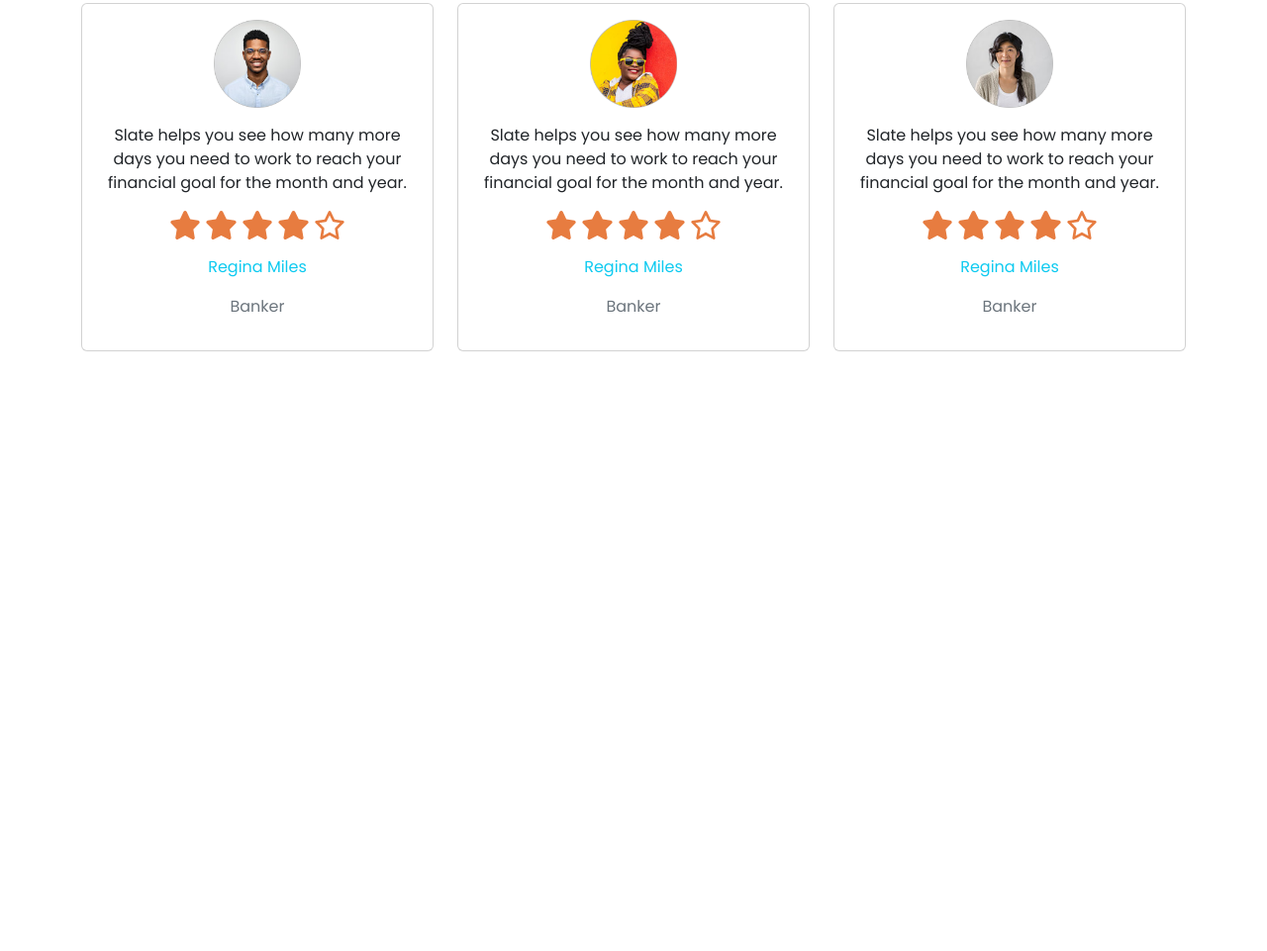
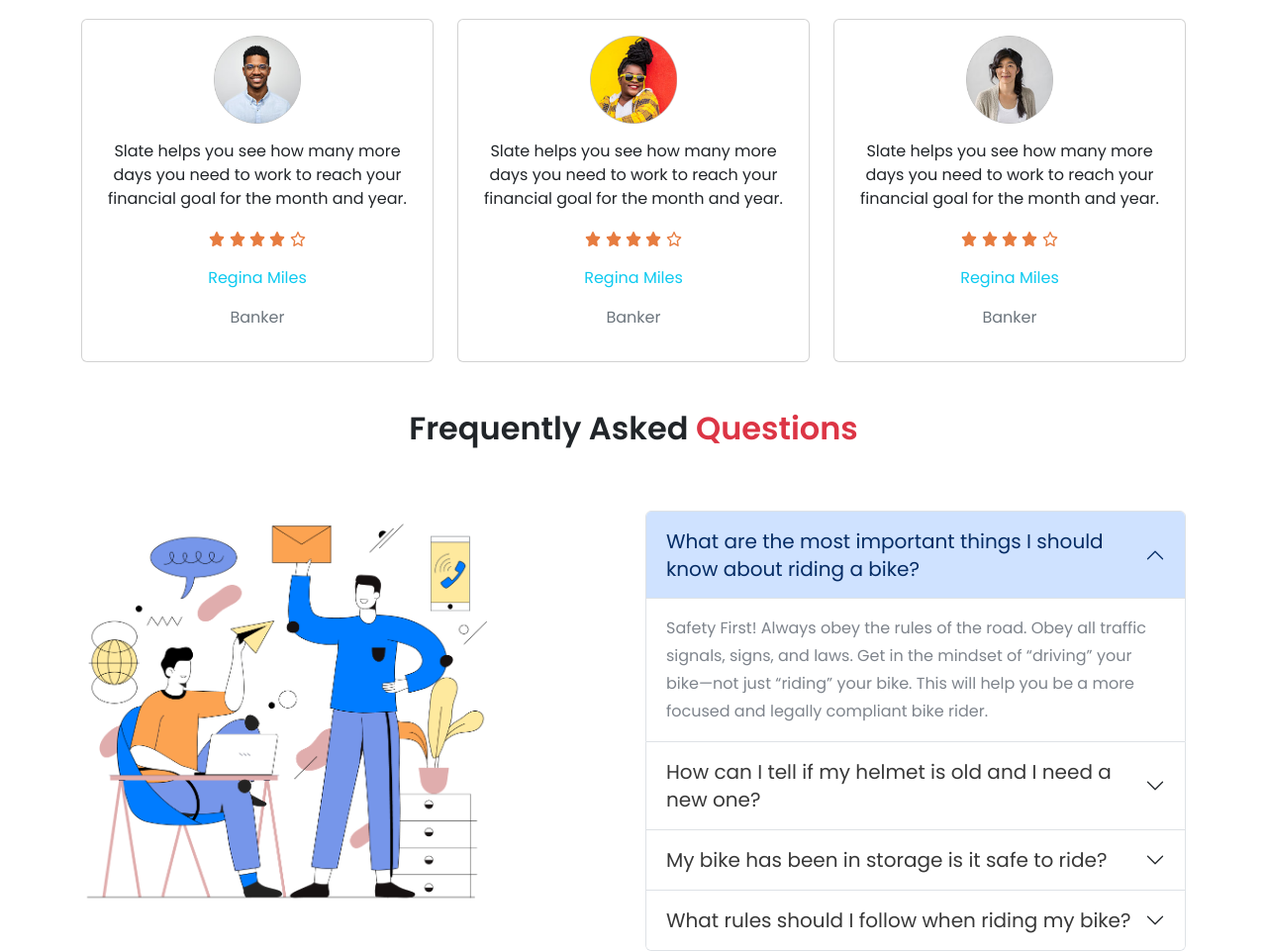
Before and after one commit to Humayun63/bikerz-zone, a plain HTML site: page index.html in a window 1280 px wide. Shown: the part 1713-2674 px from the top of the page at 99% size. Before the commit the page ends 2068 px from the top, so only its background shows below. Drawn offline with nearby package versions, Linux system fonts and the light colour scheme.

Commit message:
faq section added

```diff
--- a/index.html
+++ b/index.html
@@ -23,7 +23,7 @@
         <!-- NAVBAR  -->
         <nav class="navbar navbar-expand-lg">
             <div class="container-lg">
-                <button class="navbar-toggler text-white border ms-auto" type="button" data-bs-toggle="collapse"
+                <button class="navbar-toggler text-white border ms-auto me-3" type="button" data-bs-toggle="collapse"
                     data-bs-target="#navbarSupportedContent" aria-controls="navbarSupportedContent"
                     aria-expanded="false" aria-label="Toggle navigation">
                     <span class="navbar-toggler-icon ">
@@ -138,7 +138,7 @@
         <!-- LATEST NEWS SECTION -->
         <section class="mt-5 container-lg">
             <h2 class="text-center fw-bold">Latest News</h2>
-            <div class="row row-cols-1 row-cols-md-3 mt-5">
+            <div class="row row-cols-1 gy-3 row-cols-md-3 mt-5">
                 <div class="col">
                     <div class="card rounded-4">
                         <img src="images/bike-1.png" class="card-img-top" alt="...">
@@ -172,7 +172,6 @@
             </div>
         </section>
         <!-- CLIENTS SECTION -->
-
         <section class="mt-5 container-lg">
             <h2 class="text-center fw-bold">Happy <span class="text-danger">Clients Says</span></h2>
             <div class="row row-cols-1 row-cols-md-3 mt-5 gy-3">
@@ -185,11 +184,11 @@
                             to work to reach your financial
                             goal for the month and year.</p>
                             <p>
-                                <img src="images/icons/star-solid.svg" class="w-10" alt="">
-                                <img src="images/icons/star-solid.svg" class="w-10" alt="">
-                                <img src="images/icons/star-solid.svg" class="w-10" alt="">
-                                <img src="images/icons/star-solid.svg" class="w-10" alt="">
-                                <img src="images/icons/star-regular.svg" class="w-10" alt="">
+                                <img src="images/icons/star-solid.svg" class="w-5" alt="">
+                                <img src="images/icons/star-solid.svg" class="w-5" alt="">
+                                <img src="images/icons/star-solid.svg" class="w-5" alt="">
+                                <img src="images/icons/star-solid.svg" class="w-5" alt="">
+                                <img src="images/icons/star-regular.svg" class="w-5" alt="">
                             </p>
                             <p class="text-info">Regina Miles</p>
                             <p class="text-secondary">Banker</p>
@@ -205,11 +204,11 @@
                             to work to reach your financial
                             goal for the month and year.</p>
                             <p>
-                                <img src="images/icons/star-solid.svg" class="w-10" alt="">
-                                <img src="images/icons/star-solid.svg" class="w-10" alt="">
-                                <img src="images/icons/star-solid.svg" class="w-10" alt="">
-                                <img src="images/icons/star-solid.svg" class="w-10" alt="">
-                                <img src="images/icons/star-regular.svg" class="w-10" alt="">
+                                <img src="images/icons/star-solid.svg" class="w-5" alt="">
+                                <img src="images/icons/star-solid.svg" class="w-5" alt="">
+                                <img src="images/icons/star-solid.svg" class="w-5" alt="">
+                                <img src="images/icons/star-solid.svg" class="w-5" alt="">
+                                <img src="images/icons/star-regular.svg" class="w-5" alt="">
                             </p>
                             <p class="text-info">Regina Miles</p>
                             <p class="text-secondary">Banker</p>
@@ -225,14 +224,77 @@
                             to work to reach your financial
                             goal for the month and year.</p>
                             <p>
-                                <img src="images/icons/star-solid.svg" class="w-10" alt="">
-                                <img src="images/icons/star-solid.svg" class="w-10" alt="">
-                                <img src="images/icons/star-solid.svg" class="w-10" alt="">
-                                <img src="images/icons/star-solid.svg" class="w-10" alt="">
-                                <img src="images/icons/star-regular.svg" class="w-10" alt="">
+                                <img src="images/icons/star-solid.svg" class="w-5" alt="">
+                                <img src="images/icons/star-solid.svg" class="w-5" alt="">
+                                <img src="images/icons/star-solid.svg" class="w-5" alt="">
+                                <img src="images/icons/star-solid.svg" class="w-5" alt="">
+                                <img src="images/icons/star-regular.svg" class="w-5" alt="">
                             </p>
                             <p class="text-info">Regina Miles</p>
                             <p class="text-secondary">Banker</p>
+                        </div>
+                      </div>
+                </div>
+            </div>
+        </section>
+        <!-- FAQ SECTION -->
+        <section class="container-lg mt-5">
+            <h2 class="text-center fw-bold">Frequently Asked <span class="text-danger"> Questions</span></h2>
+            <div class="row row-cols-1 row-cols-md-2 mt-5 gy-3">
+                <div class="col">
+                    <img src="images/faq-img.png" class="w-75" alt="">
+                </div>
+                <div class="col">
+                    <div class="accordion" id="accordionExample">
+                        <div class="accordion-item">
+                          <h2 class="accordion-header" id="headingOne">
+                            <button class="accordion-button bikerz-faq-header" type="button" data-bs-toggle="collapse" data-bs-target="#collapseOne" aria-expanded="true" aria-controls="collapseOne">
+                                What are the most important things I should
+                                know about riding a bike?
+                            </button>
+                          </h2>
+                          <div id="collapseOne" class="accordion-collapse collapse show" aria-labelledby="headingOne" data-bs-parent="#accordionExample">
+                            <div class="accordion-body bikerz-faq-answers">
+                                Safety First! Always obey the rules of the road. Obey all traffic signals, signs, and laws. Get in the mindset of “driving” your bike—not just “riding” your bike. This will help you be a more focused and legally compliant bike rider.
+                            </div>
+                          </div>
+                        </div>
+                        <div class="accordion-item">
+                          <h2 class="accordion-header" id="headingTwo">
+                            <button class="accordion-button bikerz-faq-header collapsed" type="button" data-bs-toggle="collapse" data-bs-target="#collapseTwo" aria-expanded="false" aria-controls="collapseTwo">
+                                How can I tell if my helmet is old and I need a
+                                new one?
+                            </button>
+                          </h2>
+                          <div id="collapseTwo" class="accordion-collapse collapse" aria-labelledby="headingTwo" data-bs-parent="#accordionExample">
+                            <div class="accordion-body bikerz-faq-answers">
+                              <strong>This is the second item's accordion body.</strong> It is hidden by default, until the collapse plugin adds the appropriate classes that we use to style each element. These classes control the overall appearance, as well as the showing and hiding via CSS transitions. You can modify any of this with custom CSS or overriding our default variables. It's also worth noting that just about any HTML can go within the <code>.accordion-body</code>, though the transition does limit overflow.
+                            </div>
+                          </div>
+                        </div>
+                        <div class="accordion-item">
+                          <h2 class="accordion-header" id="headingThree">
+                            <button class="accordion-button bikerz-faq-header collapsed" type="button" data-bs-toggle="collapse" data-bs-target="#collapseThree" aria-expanded="false" aria-controls="collapseThree">
+                                My bike has been in storage is it safe to ride?
+                            </button>
+                          </h2>
+                          <div id="collapseThree" class="accordion-collapse collapse" aria-labelledby="headingThree" data-bs-parent="#accordionExample">
+                            <div class="accordion-body bikerz-faq-answers">
+                              <strong>This is the third item's accordion body.</strong> It is hidden by default, until the collapse plugin adds the appropriate classes that we use to style each element. These classes control the overall appearance, as well as the showing and hiding via CSS transitions. You can modify any of this with custom CSS or overriding our default variables. It's also worth noting that just about any HTML can go within the <code>.accordion-body</code>, though the transition does limit overflow.
+                            </div>
+                          </div>
+                        </div>
+                        <div class="accordion-item">
+                          <h2 class="accordion-header" id="headingFour">
+                            <button class="accordion-button bikerz-faq-header collapsed" type="button" data-bs-toggle="collapse" data-bs-target="#collapseFour" aria-expanded="false" aria-controls="collapseThree">
+                                What rules should I follow when riding my bike?
+                            </button>
+                          </h2>
+                          <div id="collapseFour" class="accordion-collapse collapse" aria-labelledby="headingFour" data-bs-parent="#accordionExample">
+                            <div class="accordion-body bikerz-faq-answers">
+                              <strong>This is the third item's accordion body.</strong> It is hidden by default, until the collapse plugin adds the appropriate classes that we use to style each element. These classes control the overall appearance, as well as the showing and hiding via CSS transitions. You can modify any of this with custom CSS or overriding our default variables. It's also worth noting that just about any HTML can go within the <code>.accordion-body</code>, though the transition does limit overflow.
+                            </div>
+                          </div>
                         </div>
                       </div>
                 </div>
--- a/style.css
+++ b/style.css
@@ -9,15 +9,27 @@
     font-weight: 500;
     margin-bottom: 10px;
 }
-.w-10{
-    width: 10%;
+
+.w-5 {
+    width: 5%;
 }
-/* HEADER */
+
 .bikerz-header-bg {
     background: #264653;
 }
+
+.bikerz-faq-header {
+    font-weight: 500;
+    font-size: 20px;
+    line-height: 28px;
+    color: #383838;
+}
+.bikerz-faq-answers{
+    line-height: 28px;
+    color: #7E848C;
+}
 @media only screen and (min-width:768px) {
-    .p-md-5{
-        padding:3rem;
+    .p-md-5 {
+        padding: 3rem;
     }
 }
```
Also changed, not shown: images/faq-img.png (added).
